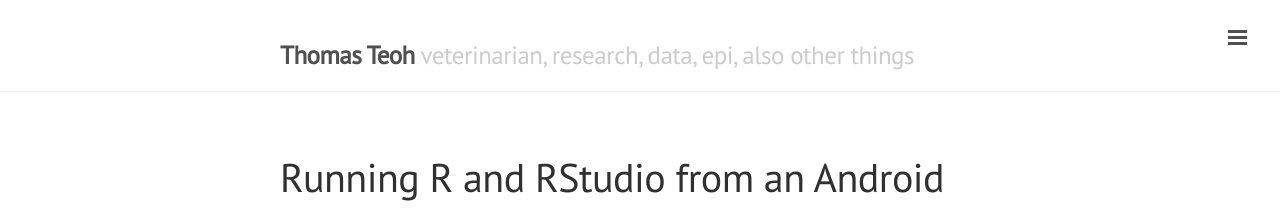
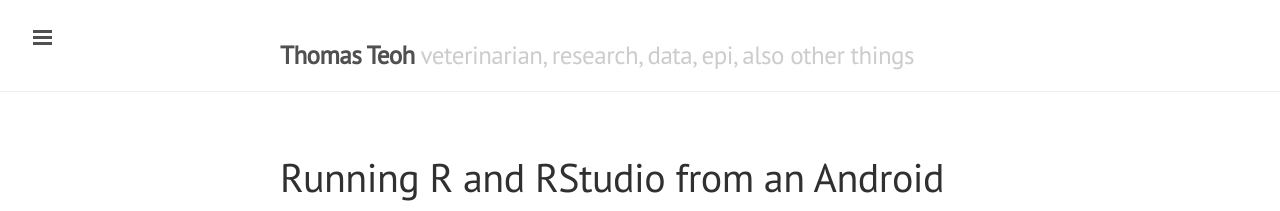
Before and after one commit to thomasteoh/thomasteoh.github.io, a Jekyll site: the page built from index.html, in a window 1280 px wide. Shown: the top 211 px of the page. Built offline with Jekyll 4.4.1, drawn with Linux system fonts in a browser that asks for light colours; the list of posts is cut into pages by our own code.

Commit message:
Removed layout reverse and sidebar overlay

```diff
--- a/_layouts/default.html
+++ b/_layouts/default.html
@@ -3,7 +3,7 @@
 
   {% include head.html %}
 
-  <body class="layout-reverse sidebar-overlay">
+  <body class="">
 
     {% include sidebar.html %}
 
```
